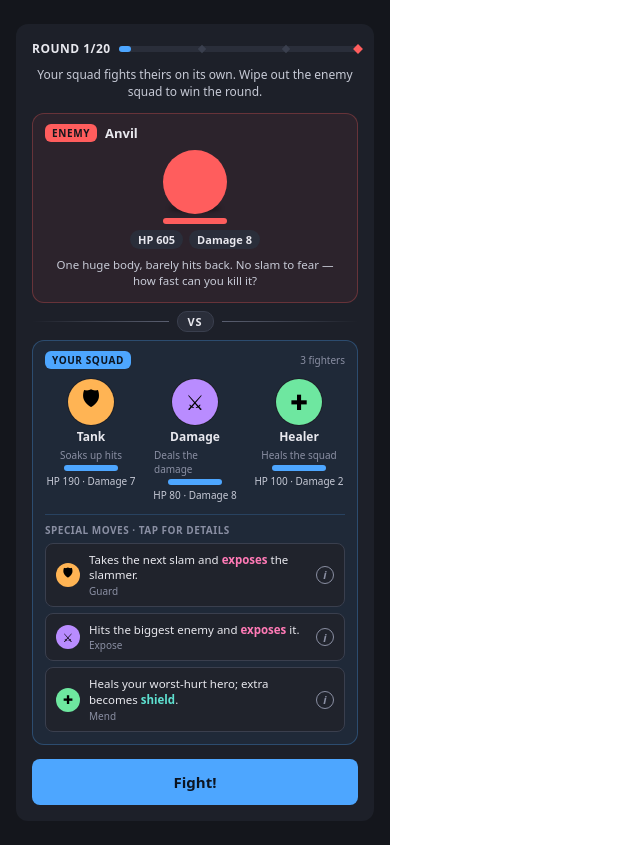
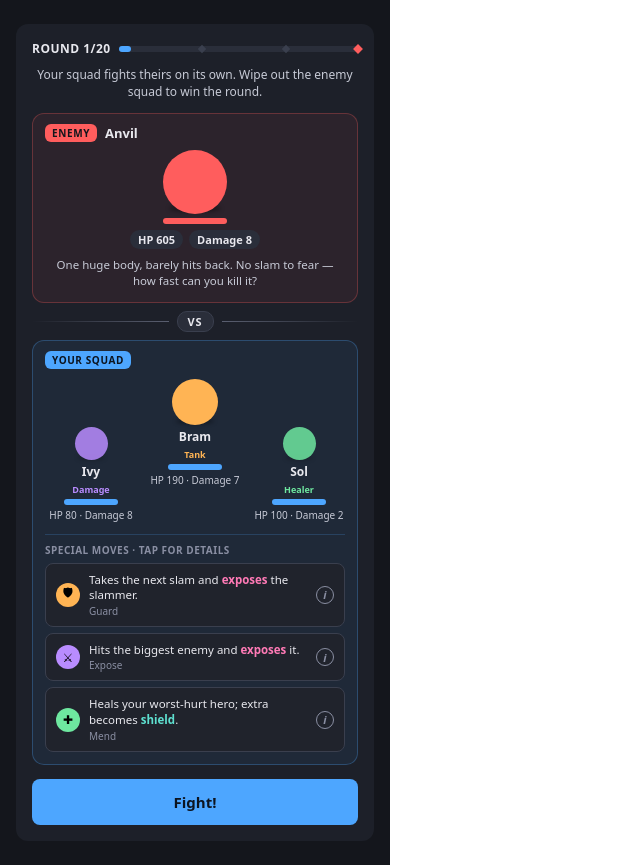
Before and after one commit to tbpz/casual_autobattler, a plain HTML site: page design/canvas/RoundFaceOff.dc.html in a window 1280 px wide. Shown: the whole page, without its empty margins (0-640 px from the left). Drawn offline with Linux system fonts and the light colour scheme; a script that the page names is missing.

Commit message:
Redraw frame 9 squad as named fighters in ranks; log decision and sync STATE
Frame 9's YOUR SQUAD zone now shows named fighters (Bram, Ivy, Sol) with the
role as a small tag, plain bodies with shadows in the fight screen's two
ranks, no role one-liners and no fighter count. Logs the decision in
DECISIONS.md, re-syncs STATE.md, and updates HANDOFF.md and canvas.json.

Co-Authored-By: Claude Opus 5.5 <noreply@anthropic.com>

```diff
--- a/design/canvas/RoundFaceOff.dc.html
+++ b/design/canvas/RoundFaceOff.dc.html
@@ -22,7 +22,9 @@
          on it (HP, Damage), and each special is a sentence, with the old name in muted text
          after it. Numbers: Anvil at round 1 is 605 HP / damage 8 from sim/rounds.ts
          roundEnemySide; units are sim/roles.ts ROLE_POOL. Sentences are chainEffectLines().does
-         and the encounter blurb, unchanged. Fatigue pips are hidden while every unit is fresh. -->
+         and the encounter blurb, unchanged. Fatigue pips are hidden while every unit is fresh.
+         Squad redraw (2026-10-10): named fighters (Bram, Ivy, Sol: made-up names) with the role as a small tag, no role
+         one-liners, no "3 fighters" count, bodies with shadows in two ranks as the fight screen draws them. -->
     <div style="position: relative; background: #1d2029; border-radius: 12px; padding: 16px; box-sizing: border-box;">
 
       <!-- progress strip (unchanged) -->
@@ -72,29 +74,42 @@
       <div style="background: rgba(77,166,255,0.07); border: 1px solid rgba(77,166,255,0.28); border-radius: 12px; padding: 10px 12px 12px;">
         <div style="display: flex; align-items: center; gap: 8px; margin-bottom: 10px;">
           <span style="font-size: 10px; font-weight: 800; letter-spacing: 0.06em; background: #4da6ff; color: #0c1420; border-radius: 6px; padding: 2px 7px;">YOUR SQUAD</span>
-          <span style="margin-left: auto; font-size: 10px; color: #8a8fa3;">3 fighters</span>
         </div>
 
-        <!-- the field: three units, role icon in the body (no unit numbers while there is one per role) -->
-        <div style="display: flex; justify-content: center; gap: 22px;">
+        <!-- the field, drawn as the fight screen draws it (buildSide): Bram (Tank) in the front rank, centred, nearest the VS line.
+             Ivy and Sol are the back rank: 48px further from the VS line (BACK_RANK_OFFSET_PX), 0.72 size (--back-rank-scale),
+             shadow at 0.24 (--depth-shadow-opacity), first back unit left, second right. Plain role-coloured bodies, no emoji. -->
+        <div style="display: flex; justify-content: center; align-items: flex-start; gap: 22px;">
+          <!-- back rank, left: Ivy (Damage) -->
+          <div style="display: flex; flex-direction: column; align-items: center; gap: 3px; width: 82px; margin-top: 48px;">
+            <div style="position: relative; width: 33px; height: 33px;">
+              <div style="position: absolute; top: 28px; left: 50%; width: 27px; height: 5px; transform: translateX(-50%); border-radius: 50%; background: rgba(0,0,0,0.24); filter: blur(2px);"></div>
+              <div style="position: relative; width: 33px; height: 33px; border-radius: 50%; background: #b98cff; opacity: 0.85;"></div>
+            </div>
+            <div style="font-size: 12px; font-weight: 700; color: #e8e8ee;">Ivy</div>
+            <div style="font-size: 9px; font-weight: 700; color: #b98cff;">Damage</div>
+            <div style="width: 54px; height: 6px; border-radius: 3px; background: #2a2e3a; overflow: hidden;"><div style="width: 100%; height: 100%; background: #4da6ff;"></div></div>
+            <div style="font-size: 10px; color: #c7cad6; white-space: nowrap;">HP 80 · Damage 8</div>
+          </div>
+          <!-- front rank, centre: Bram (Tank) -->
           <div style="display: flex; flex-direction: column; align-items: center; gap: 3px; width: 82px;">
-            <div style="width: 46px; height: 46px; border-radius: 50%; background: #ffb454; box-shadow: 0 0 0 1px #1d2029; display: flex; align-items: center; justify-content: center; font-size: 21px;">🛡</div>
-            <div style="font-size: 12px; font-weight: 700; color: #e8e8ee;">Tank</div>
-            <div style="font-size: 10px; color: #8a8fa3;">Soaks up hits</div>
+            <div style="position: relative; width: 46px; height: 46px;">
+              <div style="position: absolute; top: 39px; left: 50%; width: 38px; height: 6px; transform: translateX(-50%); border-radius: 50%; background: rgba(0,0,0,0.4); filter: blur(2px);"></div>
+              <div style="position: relative; width: 46px; height: 46px; border-radius: 50%; background: #ffb454;"></div>
+            </div>
+            <div style="font-size: 12px; font-weight: 700; color: #e8e8ee;">Bram</div>
+            <div style="font-size: 9px; font-weight: 700; color: #ffb454;">Tank</div>
             <div style="width: 54px; height: 6px; border-radius: 3px; background: #2a2e3a; overflow: hidden;"><div style="width: 100%; height: 100%; background: #4da6ff;"></div></div>
             <div style="font-size: 10px; color: #c7cad6; white-space: nowrap;">HP 190 · Damage 7</div>
           </div>
-          <div style="display: flex; flex-direction: column; align-items: center; gap: 3px; width: 82px;">
-            <div style="width: 46px; height: 46px; border-radius: 50%; background: #b98cff; box-shadow: 0 0 0 1px #1d2029; display: flex; align-items: center; justify-content: center; font-size: 21px;">⚔</div>
-            <div style="font-size: 12px; font-weight: 700; color: #e8e8ee;">Damage</div>
-            <div style="font-size: 10px; color: #8a8fa3;">Deals the damage</div>
-            <div style="width: 54px; height: 6px; border-radius: 3px; background: #2a2e3a; overflow: hidden;"><div style="width: 100%; height: 100%; background: #4da6ff;"></div></div>
-            <div style="font-size: 10px; color: #c7cad6; white-space: nowrap;">HP 80 · Damage 8</div>
-          </div>
-          <div style="display: flex; flex-direction: column; align-items: center; gap: 3px; width: 82px;">
-            <div style="width: 46px; height: 46px; border-radius: 50%; background: #6ee7a0; box-shadow: 0 0 0 1px #1d2029; display: flex; align-items: center; justify-content: center; font-size: 21px;">✚</div>
-            <div style="font-size: 12px; font-weight: 700; color: #e8e8ee;">Healer</div>
-            <div style="font-size: 10px; color: #8a8fa3;">Heals the squad</div>
+          <!-- back rank, right: Sol (Healer) -->
+          <div style="display: flex; flex-direction: column; align-items: center; gap: 3px; width: 82px; margin-top: 48px;">
+            <div style="position: relative; width: 33px; height: 33px;">
+              <div style="position: absolute; top: 28px; left: 50%; width: 27px; height: 5px; transform: translateX(-50%); border-radius: 50%; background: rgba(0,0,0,0.24); filter: blur(2px);"></div>
+              <div style="position: relative; width: 33px; height: 33px; border-radius: 50%; background: #6ee7a0; opacity: 0.85;"></div>
+            </div>
+            <div style="font-size: 12px; font-weight: 700; color: #e8e8ee;">Sol</div>
+            <div style="font-size: 9px; font-weight: 700; color: #6ee7a0;">Healer</div>
             <div style="width: 54px; height: 6px; border-radius: 3px; background: #2a2e3a; overflow: hidden;"><div style="width: 100%; height: 100%; background: #4da6ff;"></div></div>
             <div style="font-size: 10px; color: #c7cad6; white-space: nowrap;">HP 100 · Damage 2</div>
           </div>
--- a/design/canvas/canvas.json
+++ b/design/canvas/canvas.json
@@ -8,7 +8,7 @@
     { "file": "OfferAfter.dc.html", "x": 0, "y": 1400, "w": 390, "h": 780 },
     { "file": "ShieldBar.dc.html", "x": 550, "y": 1400, "w": 860, "h": 1160 },
     { "file": "MarkSlots.dc.html", "x": 1460, "y": 1400, "w": 860, "h": 1885 },
-    { "file": "RoundFaceOff.dc.html", "x": 0, "y": 3460, "w": 390, "h": 850 },
+    { "file": "RoundFaceOff.dc.html", "x": 0, "y": 3460, "w": 390, "h": 900 },
     { "file": "RoundFaceOffGrown.dc.html", "x": 550, "y": 3460, "w": 390, "h": 960 },
     { "file": "RoundFaceOffFull.dc.html", "x": 1100, "y": 3460, "w": 390, "h": 990 },
     { "file": "SquadScreen.dc.html", "x": 0, "y": 4560, "w": 860, "h": 860 }
```
Also changed, not shown: DECISIONS.md (+20 -0 lines), STATE.md (+5 -4 lines), design/HANDOFF.md (+4 -2 lines).
